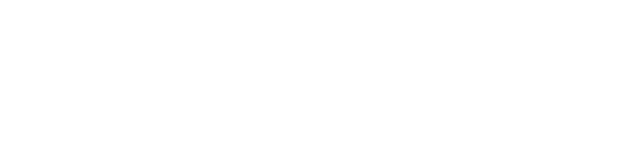
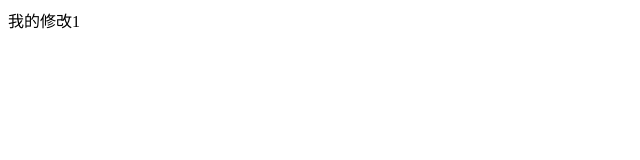
Before and after one commit to slrlzg/project-01, a plain HTML site: page index.html in a window 1280 px wide. Shown: the whole page, without its empty margins (0-640 px from the left). Drawn offline with Linux system fonts and the light colour scheme.

Commit message:
初始化index.html文件内容

```diff
--- a/index.html
+++ b/index.html
@@ -7,6 +7,6 @@
   <title>Document</title>
 </head>
 <body>
-
+  <div>我的修改1</div>
 </body>
 </html>
```
